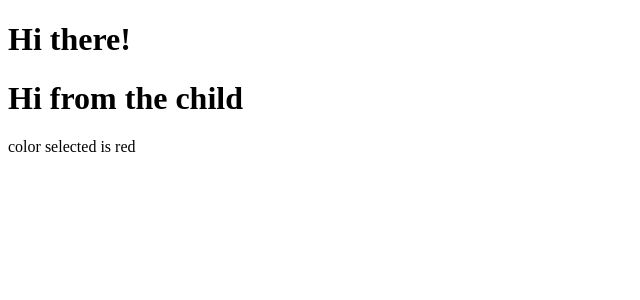
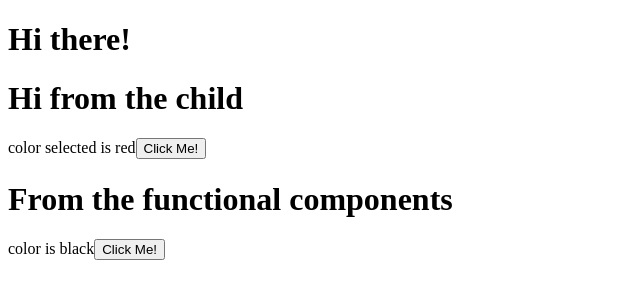
Before and after one commit to Rajansinghbaliyan/rts, a React (Create React App) app: page / in a window 1280 px wide. Shown: the top 300 px of the page, without its empty margins (0-640 px from the left). Built offline with nearby package versions, Linux system fonts and the light colour scheme.

Commit message:
feat: usage of use state and callback functions

```diff
--- a/src/props/Child.tsx
+++ b/src/props/Child.tsx
@@ -1,9 +1,21 @@
+import React from "react";
+
 interface ChildProps {
-    color: string
+    color: string,
+    onClick: () => void;
 }
-export const Child = ({color}: ChildProps) => {
+
+export const Child = ({color, onClick}: ChildProps) => {
     return <div>
         <h1>Hi from the child</h1>
         <span>color selected is {color}</span>
+        <button onClick={onClick}>Click Me!</button>
     </div>;
 }
+export const ChildAsFc: React.FC<ChildProps> = ({color, onClick}) => {
+    return <div>
+        <h1>From the functional components</h1>
+        <span>color is {color}</span>
+        <button onClick={onClick}>Click Me!</button>
+    </div>;
+}
--- a/src/props/Parent.tsx
+++ b/src/props/Parent.tsx
@@ -1,7 +1,24 @@
-import {Child} from "./Child";
+import {Child, ChildAsFc} from "./Child";
+import {useState} from "react";
 
 const Parent = () => {
-    return <Child color={'red'} />;
+
+    const [childTimes, setChildTimes] = useState(0);
+    const [childFcTimes, setChildFcTimes] = useState(0);
+
+    const onClickHandlerChild = () => {
+        console.log("Child is clicked" + childTimes);
+        setChildTimes(prevState => prevState + 1);
+    }
+
+    const onClickHandlerChildAsFc = () => {
+        console.log("ChildAsFc is clicked" + childFcTimes);
+        setChildFcTimes(prevState => prevState + 1);
+    }
+    return <>
+        <Child color={'red'} onClick={onClickHandlerChild} />
+        <ChildAsFc color={'black'} onClick={onClickHandlerChildAsFc}/>
+    </>
 }
 
 export default Parent;
```
